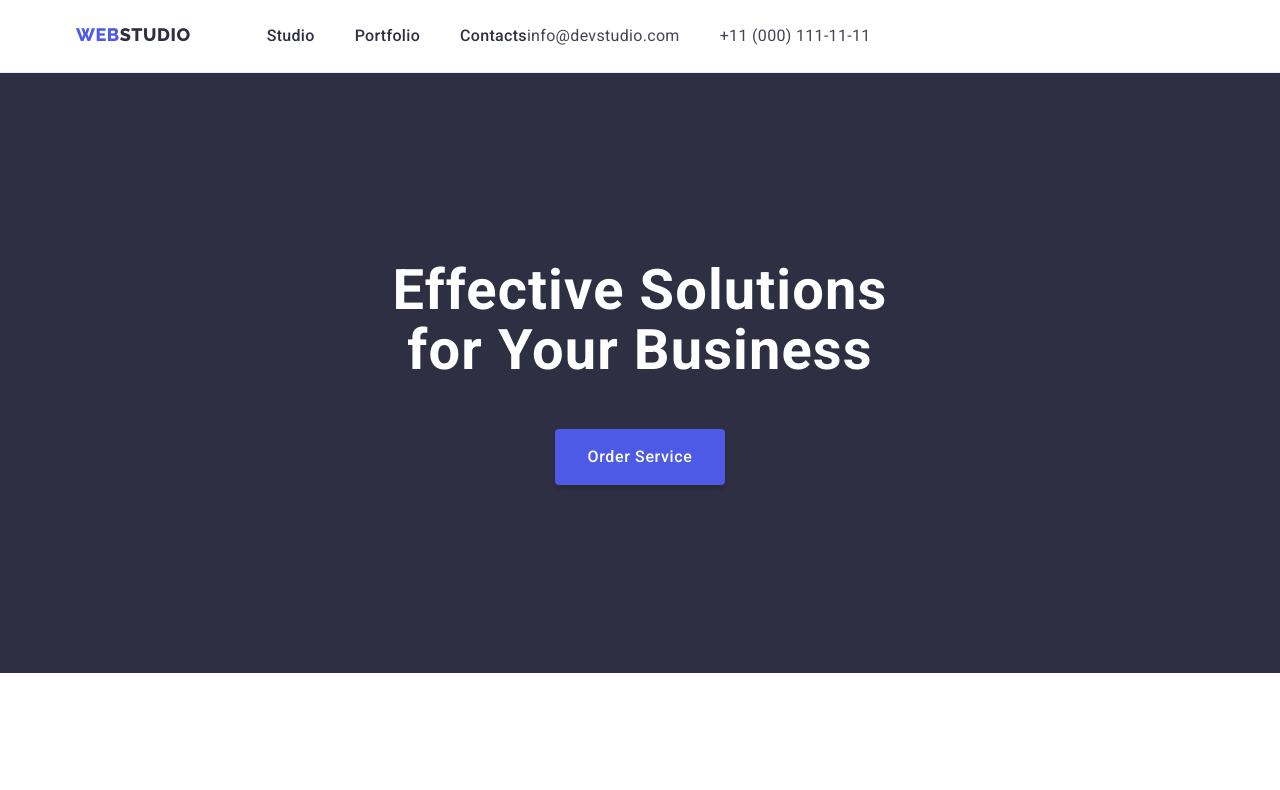
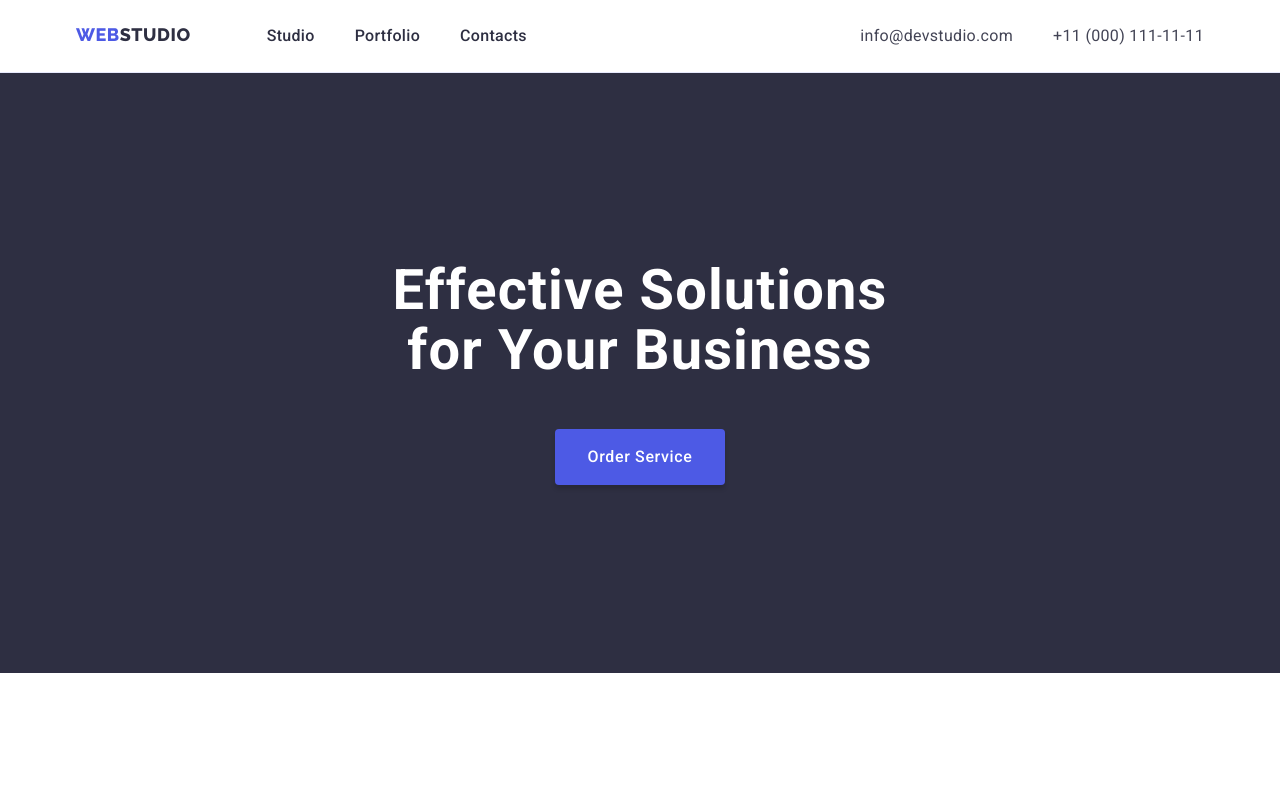
Before and after one commit to katerynachu/goit-markup-hw-03, a plain HTML site: page index.html in a window 1280 px wide. Shown: the top 790 px of the page. Drawn offline with nearby package versions, Linux system fonts and the light colour scheme.

Commit message:
fix header

```diff
--- a/index.html
+++ b/index.html
@@ -23,7 +23,7 @@
   <body>
     <header class="header">
       <div class="container">
-        <div class="wrapper">
+        <div class="wrapper space">
           <nav class="wrapper nav">
             <a class="logo link" href="./index.html"
               >Web<span class="header_logo">Studio</span></a
```
